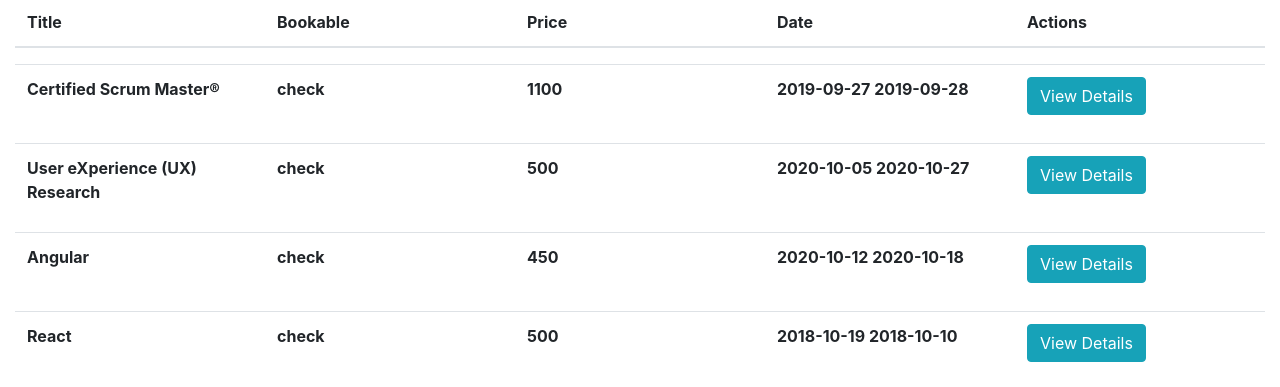
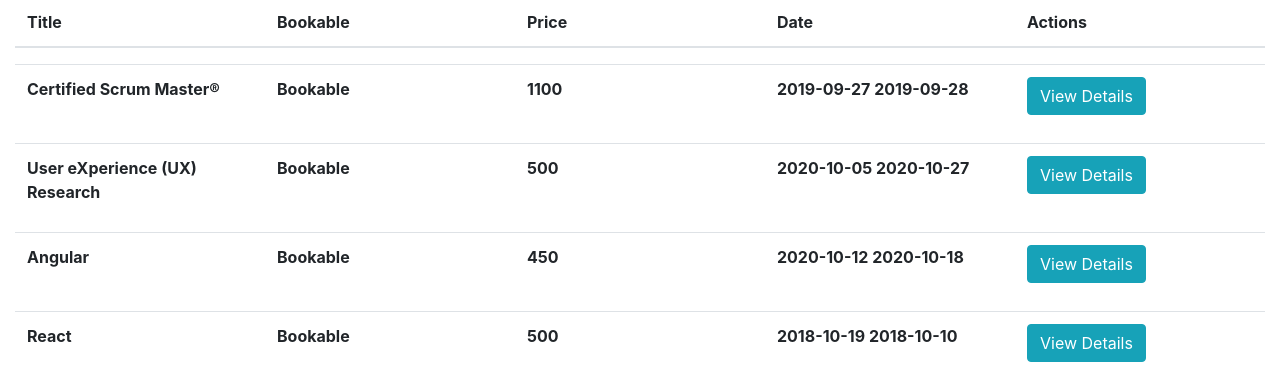
Before and after one commit to kcholevas/prfuture, a React (Create React App) app: page / in a window 1280 px wide. Shown: the part 499-886 px from the top of the page. Built offline with nearby package versions, Linux system fonts and the light colour scheme; data requests are answered from the project's data file.

Commit message:
Update CoursesTable.js

```diff
--- a/src/CoursesTable.js
+++ b/src/CoursesTable.js
@@ -42,7 +42,7 @@ function CoursesTable(){
             <tbody>
             <tr>
                 <th style={{ width: "20%", justifyContent: "center", textAlign: "left" }}>{courses.title}</th>
-                <th style={{ width: "20%", justifyContent: "center", textAlign: "left" }}>check</th>
+                <th style={{ width: "20%", justifyContent: "center", textAlign: "left" }}>Bookable</th>
                 <th style={{ width: "20%", justifyContent: "center", textAlign: "left" }}>{courses.price.normal}</th>
                 <th style={{ width: "20%", justifyContent: "center", textAlign: "left" }}>{courses.dates.start_date} {courses.dates.end_date}</th>
                 <th><ButtonToggle color="info">View Details</ButtonToggle>{' '}</th>
```
